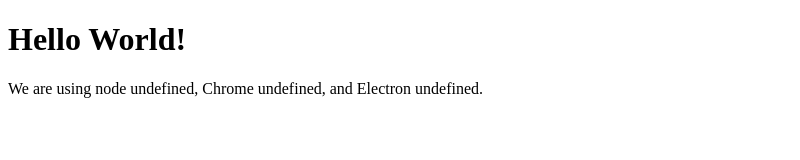
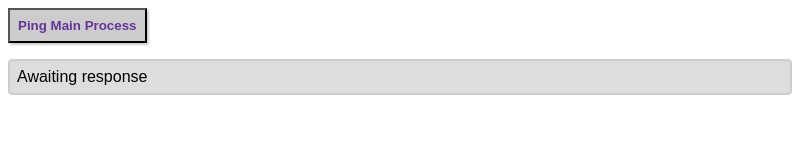
Before and after one commit to wardDes/electron-ipc-module, an Electron app: page index.html in a window 800 px wide. Drawn offline with Linux system fonts and the light colour scheme.

Commit message:
adding internal styling to page for button and p elements. add button and p element to body element

```diff
--- a/index.html
+++ b/index.html
@@ -5,12 +5,32 @@
     <title>Electron IPC Module</title>
     <!-- https://electronjs.org/docs/tutorial/security#csp-meta-tag -->
     <meta http-equiv="Content-Security-Policy" content="script-src 'self' 'unsafe-inline';" />
+    <style>
+        p {
+          font-family: sans-serif;
+          border: 1px solid #ccc;
+          border-radius: 4px;
+          padding: .5rem;
+          background-color: #ddd;
+          box-shadow: inset 0 0 2px #aaa;
+        }
+
+        button {
+          color: rebeccapurple;
+          font-family: sans-serif;
+          font-weight: bold;
+          padding: .5rem;
+          background-color: #ccc;
+          box-shadow: 2px 2px 2px #ccc;
+        }
+      </style>
   </head>
   <body>
-    <h1>Hello World!</h1>
-    We are using node <script>document.write(process.versions.node)</script>,
-    Chrome <script>document.write(process.versions.chrome)</script>,
-    and Electron <script>document.write(process.versions.electron)</script>.
+    <button id="sendSyncMsgBtn">Ping Main Process</button>
+    <p id="sync-reply">Awaiting response</p>
+
+
+
     <script src="./renderer.js"></script>
   </body>
 </html>
```
